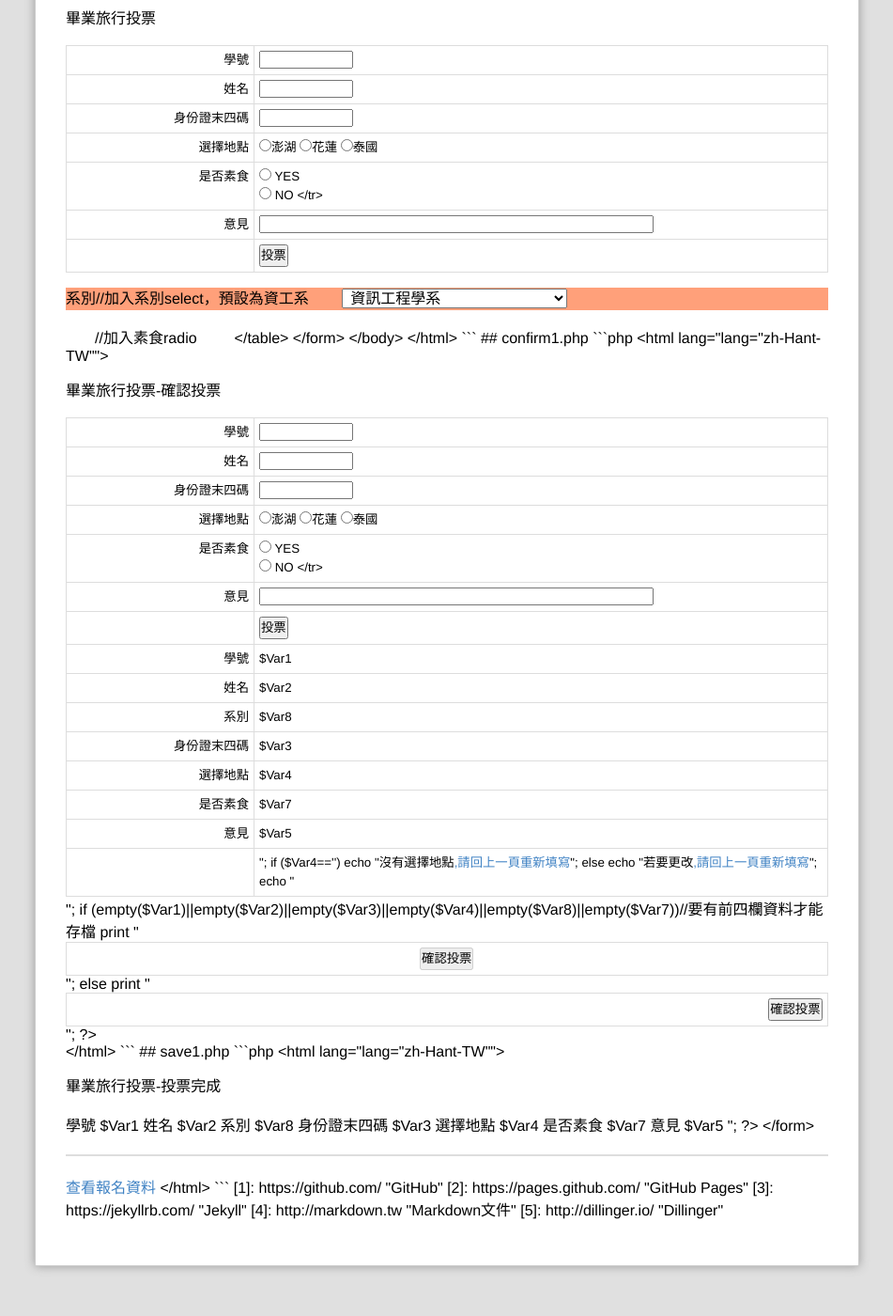
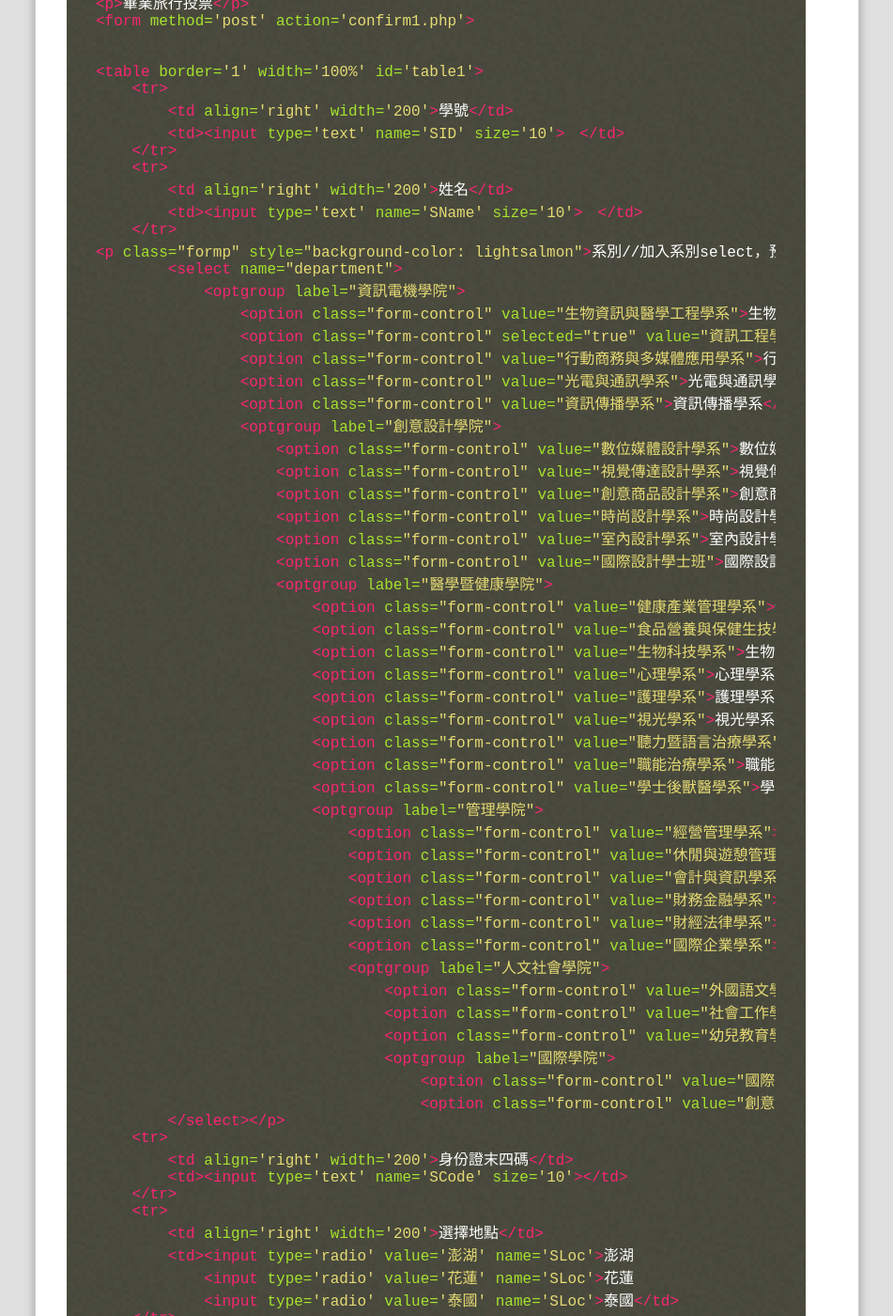
Before and after one commit to zzzlarry/webcourse, a Jekyll site: the page built from _posts/2017-10-25-Class6.md, in a window 1280 px wide and 1400 px high, scrolled down 1000 px. Shown: the whole window at 94% size, without its empty margins (18-969 px from the left). Built offline with Jekyll 4.4.1, drawn with Linux system fonts in a browser that asks for light colours; Markdown is read by kramdown in place of the engine named in the settings; comment, search, counter and statistics services are not loaded; some of the changed text lies outside the part shown.

Commit message:
Update 2017-10-25-Class6.md

````diff
--- a/_posts/2017-10-25-Class6.md
+++ b/_posts/2017-10-25-Class6.md
@@ -15,7 +15,7 @@ github帳號及使用github做blog。。
 
 # 我的學習
 ##vote1.php
-php
+```php
 <html lang="lang="zh-Hant-TW"">
 <head>
 <meta http-equiv="Content-Type" content="text/html; charset=utf-8" />
````
